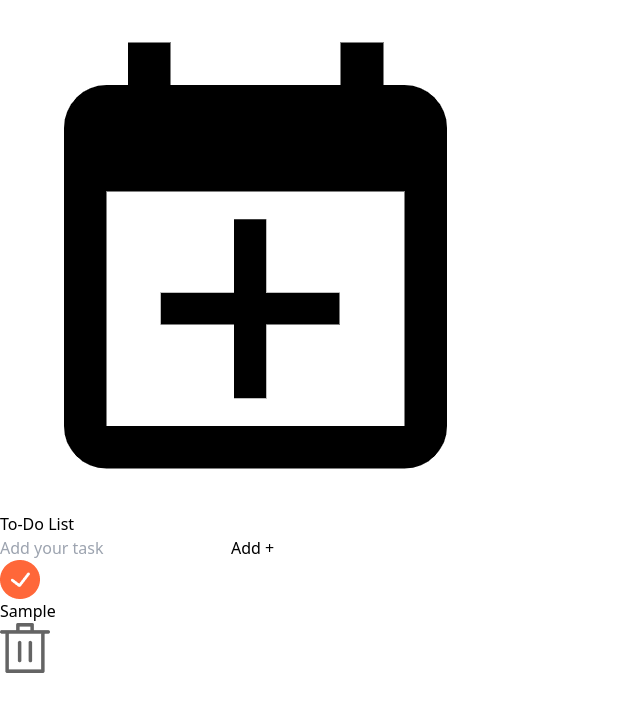
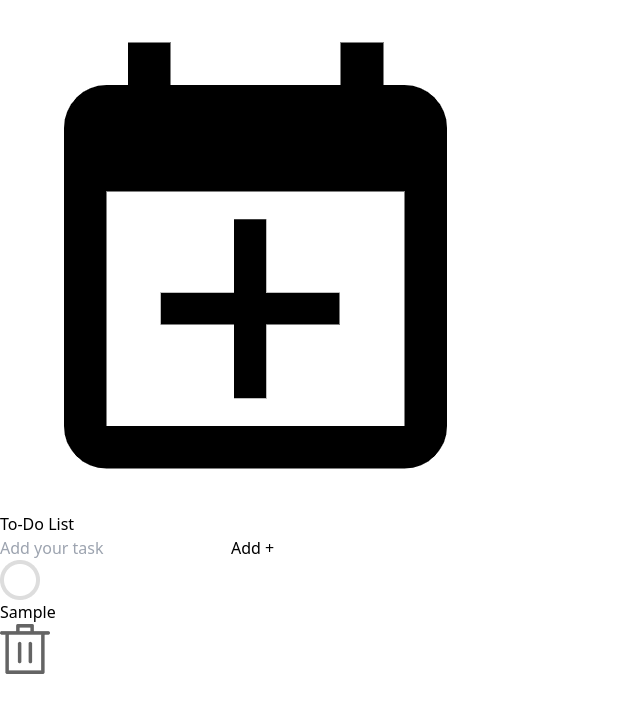
Before and after one commit to waibaBikash/To-Do-List, a React (Vite) app: page / in a window 1280 px wide. Both pictures are taken after typing "Sample" into the empty fields and a click on the button "Add +". Shown: the top 712 px of the page, without its empty margins (0-640 px from the left). Built offline with nearby package versions, Linux system fonts and the light colour scheme.

Commit message:
Mark task as complete or incomplete

```diff
--- a/src/components/Todo.jsx
+++ b/src/components/Todo.jsx
@@ -1,4 +1,4 @@
-import React, { useRef, useState } from 'react';
+import React, { useEffect, useRef, useState } from 'react';
 import todo_icon from '../assets/todo_icon.png';
 import TodoItems from './TodoItems';
 
@@ -23,6 +23,21 @@ const Todo = () => {
        return prevTodos.filter((todo) => todo.id !== id)
       })
     }
+
+    const toggle = (id) =>{
+      setTodoList((prvTodos)=>{
+        return prvTodos.map((todo)=>{
+          if(todo.id === id){
+            return {...todo, isComplete: !todo.isComplete}  // if it is true it make it false and vise versa
+          }
+          return todo; // returns other item without changing status
+        })
+      })
+    }
+
+    useEffect(()=>{
+     console.log();
+    },[todoList])
   return (
     <div className='bg-white place-self-center w-11/12 max-w-md flex flex-col p-7 min-h-[550px] rounded-xl'>
          {/* ####### title ########### */}
@@ -39,7 +54,7 @@ const Todo = () => {
 
           <div>
               {todoList.map((item, index)=>{
-                 return <TodoItems key={index} text={item.text} id={item.id} isComplete={item.isComplete} deleteTodo={deleteTodo} />
+                 return <TodoItems key={index} text={item.text} id={item.id} isComplete={item.isComplete} deleteTodo={deleteTodo} toggle={toggle} />
               })}
 
           </div>
--- a/src/components/TodoItems.jsx
+++ b/src/components/TodoItems.jsx
@@ -3,11 +3,11 @@ import tick from '../assets/tick.png';
 import not_tick from '../assets/not_tick.png';
 import delete_icon from '../assets/delete.png';
 
-const TodoItems = ({text, id, isComplete, deleteTodo}) => {
+const TodoItems = ({text, id, isComplete, deleteTodo, toggle}) => {
   return (
     <div className='flex items-center my-3 gap-2'>
-       <div className='flex flex-1 items-center cursor-pointer'>
-          <img src={tick} alt="" className='w-7' />
+       <div onClick={()=>{toggle(id)}} className='flex flex-1 items-center cursor-pointer'>
+          <img src={isComplete ? tick : not_tick} alt="" className='w-7' />
           <p className='text-slate-700 ml-4 text-[17px]'>{text}</p>
        </div>
         <img onClick={()=>{deleteTodo(id)}} src={delete_icon} alt="" className='w-3.5 cursor-pointer' />
```
